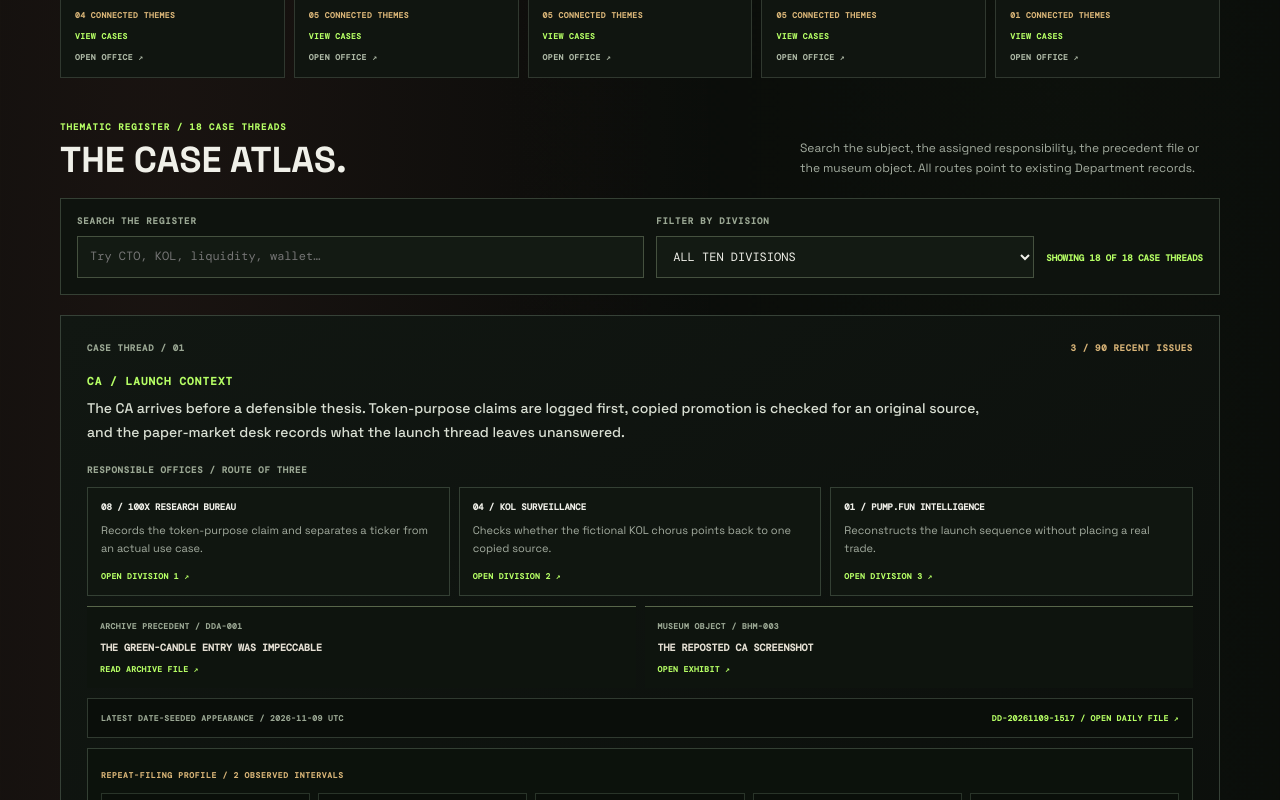
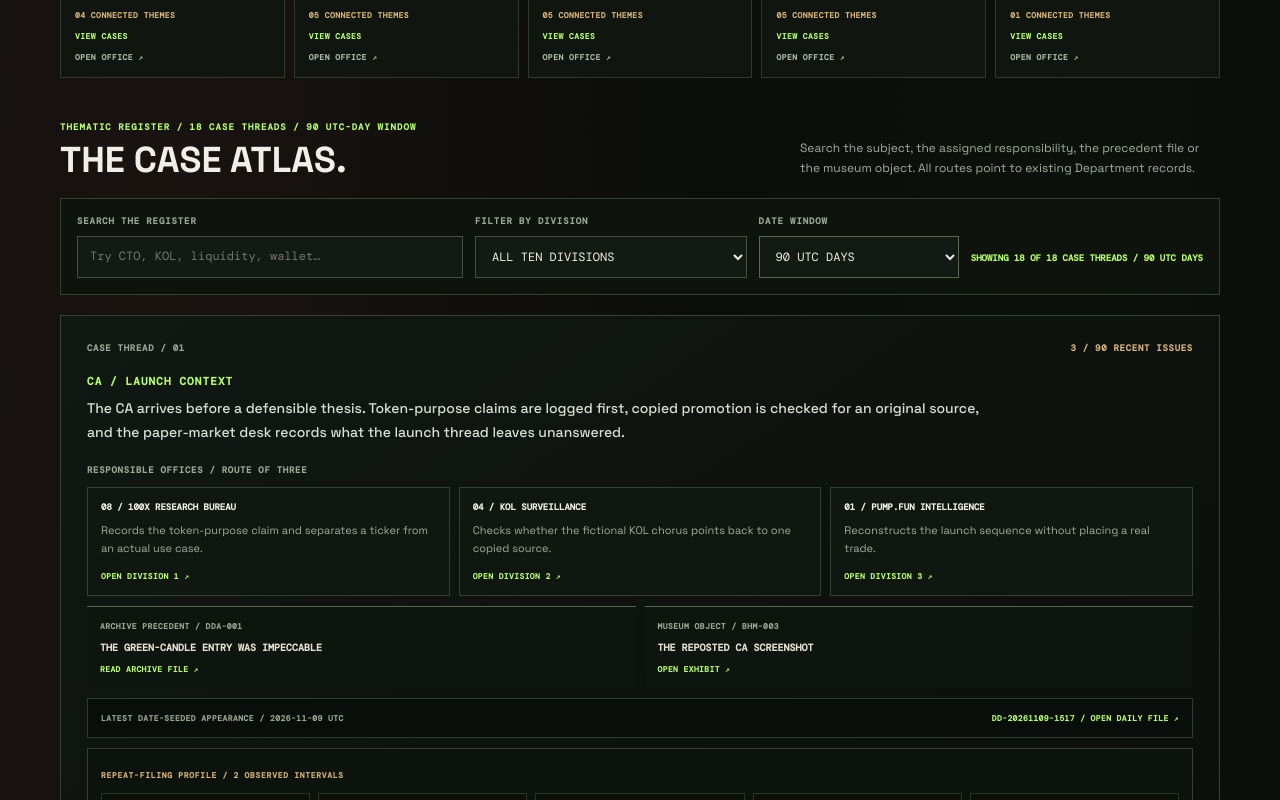
Before and after one commit to safherofficial/weird, a Next.js app: page /daily-office/atlas in a window 1280 px wide. Shown: the part 1080-1880 px from the top of the page. Built offline with nearby package versions, Linux system fonts and the light colour scheme.

Commit message:
Add selectable date windows to Case Atlas (U25.10)

```diff
--- a/app/daily-office/atlas/page.tsx
+++ b/app/daily-office/atlas/page.tsx
@@ -8,14 +8,14 @@ export const dynamic = "force-dynamic";
 
 export const metadata: Metadata = {
   title: "Department Case Atlas | THE DYOR DEPARTMENT",
-  description: "An interactive index of 18 fictional case themes, their assigned offices, archive precedents, Museum exhibits and date-seeded recurrence intervals across all ten Department divisions.",
+  description: "An interactive index of 18 fictional case themes, their assigned offices, archive precedents, Museum exhibits and date-seeded recurrence intervals and selectable 14-to-120-day history across all ten Department divisions.",
   alternates: { canonical: "/daily-office/atlas" },
   robots: { index: false, follow: true },
 };
 
 export default function DepartmentCaseAtlasPage() {
   const asOfDate = new Date().toISOString().slice(0, 10);
-  const atlas = buildDepartmentCaseAtlas(asOfDate, 90);
+  const atlas = buildDepartmentCaseAtlas(asOfDate, 120);
 
   return (
     <main className="audit-page department-case-atlas-page" id="main-content">
@@ -29,7 +29,7 @@ export default function DepartmentCaseAtlasPage() {
         <header className="department-case-atlas-intro">
           <div className="audit-intro__meta">
             <span>INSTITUTIONAL REFERENCE / 18 THEMATIC THREADS</span>
-            <span>90 UTC ISSUES / THROUGH {asOfDate}</span>
+            <span>120 UTC ISSUES AVAILABLE / THROUGH {asOfDate}</span>
           </div>
           <p className="eyebrow">THE DYOR DEPARTMENT / CROSS-DIVISION INDEX</p>
           <h1>THE CASE<br /><span>ATLAS.</span></h1>
--- a/app/daily-office/case-atlas.ts
+++ b/app/daily-office/case-atlas.ts
@@ -275,3 +275,48 @@ export function buildDepartmentCaseAtlas(asOfDate: string, lookbackDays = 90): D
 
   return { asOfDate, lookbackDays, entries, divisions };
 }
+
+export function selectDepartmentCaseAtlasWindow(
+  atlas: DepartmentCaseAtlasData,
+  lookbackDays: number,
+): DepartmentCaseAtlasData {
+  if (!isValidInstitutionalMemoryDate(atlas.asOfDate)) {
+    throw new Error("A valid current or past UTC Atlas date is required.");
+  }
+  if (!Number.isInteger(lookbackDays) || lookbackDays < 1 || lookbackDays > atlas.lookbackDays) {
+    throw new Error("The selected Atlas window must fit within the available UTC history.");
+  }
+
+  const firstDate = shiftInstitutionalMemoryDate(atlas.asOfDate, -(lookbackDays - 1));
+  const entries = atlas.entries.map((entry) => {
+    const occurrences = entry.occurrences.filter((occurrence) =>
+      occurrence.issueDate >= firstDate && occurrence.issueDate <= atlas.asOfDate,
+    );
+    const intervals: DepartmentCaseAtlasInterval[] = occurrences.slice(1).map((olderOccurrence, index) => ({
+      newerIssueDate: occurrences[index].issueDate,
+      olderIssueDate: olderOccurrence.issueDate,
+      days: utcDayDistance(occurrences[index].issueDate, olderOccurrence.issueDate),
+    }));
+    const intervalValues = intervals.map((interval) => interval.days);
+    const latestOccurrence = occurrences[0] ?? null;
+
+    return {
+      ...entry,
+      occurrenceCount: occurrences.length,
+      latestOccurrence,
+      occurrences,
+      recurrence: {
+        daysSinceLatest: latestOccurrence ? utcDayDistance(atlas.asOfDate, latestOccurrence.issueDate) : null,
+        previousOccurrence: occurrences[1] ?? null,
+        intervals,
+        averageIntervalDays: intervalValues.length
+          ? intervalValues.reduce((sum, days) => sum + days, 0) / intervalValues.length
+          : null,
+        shortestIntervalDays: intervalValues.length ? Math.min(...intervalValues) : null,
+        longestIntervalDays: intervalValues.length ? Math.max(...intervalValues) : null,
+      },
+    };
+  });
+
+  return { ...atlas, lookbackDays, entries };
+}
--- a/app/daily-office/department-case-atlas-client.tsx
+++ b/app/daily-office/department-case-atlas-client.tsx
@@ -2,7 +2,7 @@
 
 import Link from "next/link";
 import { useMemo, useState } from "react";
-import type { DepartmentCaseAtlasData } from "./case-atlas";
+import { selectDepartmentCaseAtlasWindow, type DepartmentCaseAtlasData } from "./case-atlas";
 import type { DepartmentSection } from "../divisions";
 import { getDepartmentCaseThemeAnchor } from "./case-theme-anchor";
 
@@ -10,13 +10,18 @@ type DepartmentCaseAtlasClientProps = {
   atlas: DepartmentCaseAtlasData;
 };
 
+const ATLAS_WINDOW_OPTIONS = [14, 30, 60, 90, 120] as const;
+type AtlasWindowDays = (typeof ATLAS_WINDOW_OPTIONS)[number];
+
 export default function DepartmentCaseAtlasClient({ atlas }: DepartmentCaseAtlasClientProps) {
   const [query, setQuery] = useState("");
   const [officeFilter, setOfficeFilter] = useState<DepartmentSection | "ALL">("ALL");
+  const [windowDays, setWindowDays] = useState<AtlasWindowDays>(90);
+  const selectedAtlas = useMemo(() => selectDepartmentCaseAtlasWindow(atlas, windowDays), [atlas, windowDays]);
 
   const visibleEntries = useMemo(() => {
     const normalized = query.trim().toLowerCase();
-    return atlas.entries.filter((entry) => {
+    return selectedAtlas.entries.filter((entry) => {
       const officeMatch = officeFilter === "ALL" ||
         entry.offices.some((office) => office.section === officeFilter);
       const searchable = [
@@ -30,7 +35,7 @@ export default function DepartmentCaseAtlasClient({ atlas }: DepartmentCaseAtlas
       ].join(" ").toLowerCase();
       return officeMatch && (!normalized || searchable.includes(normalized));
     });
-  }, [atlas.entries, officeFilter, query]);
+  }, [selectedAtlas.entries, officeFilter, query]);
 
   return (
     <div className="department-case-atlas">
@@ -64,7 +69,7 @@ export default function DepartmentCaseAtlasClient({ atlas }: DepartmentCaseAtlas
       <section className="department-case-atlas__registry" aria-labelledby="case-atlas-registry-title">
         <div className="department-case-atlas__section-heading">
           <div>
-            <span>THEMATIC REGISTER / {atlas.entries.length} CASE THREADS</span>
+            <span>THEMATIC REGISTER / {atlas.entries.length} CASE THREADS / {windowDays} UTC-DAY WINDOW</span>
             <h2 id="case-atlas-registry-title">THE CASE ATLAS.</h2>
           </div>
           <p>Search the subject, the assigned responsibility, the precedent file or the museum object. All routes point to existing Department records.</p>
@@ -94,8 +99,20 @@ export default function DepartmentCaseAtlasClient({ atlas }: DepartmentCaseAtlas
               ))}
             </select>
           </label>
+          <label>
+            <span>DATE WINDOW</span>
+            <select
+              aria-label="Select Atlas date window"
+              value={windowDays}
+              onChange={(event) => setWindowDays(Number(event.target.value) as AtlasWindowDays)}
+            >
+              {ATLAS_WINDOW_OPTIONS.map((days) => (
+                <option value={days} key={days}>{days} UTC DAYS</option>
+              ))}
+            </select>
+          </label>
           <p role="status" aria-live="polite">
-            SHOWING {visibleEntries.length} OF {atlas.entries.length} CASE THREADS
+            SHOWING {visibleEntries.length} OF {atlas.entries.length} CASE THREADS / {windowDays} UTC DAYS
           </p>
         </div>
 
@@ -109,7 +126,7 @@ export default function DepartmentCaseAtlasClient({ atlas }: DepartmentCaseAtlas
               >
                 <div className="department-case-atlas__case-top">
                   <span>CASE THREAD / {String(index + 1).padStart(2, "0")}</span>
-                  <span>{entry.occurrenceCount} / {atlas.lookbackDays} RECENT ISSUES</span>
+                  <span>{entry.occurrenceCount} / {selectedAtlas.lookbackDays} RECENT ISSUES</span>
                 </div>
                 <p className="department-case-atlas__theme-code">{entry.theme}</p>
                 <h3>{entry.narrative}</h3>
@@ -147,7 +164,7 @@ export default function DepartmentCaseAtlasClient({ atlas }: DepartmentCaseAtlas
                       </Link>
                     </>
                   ) : (
-                    <span>NO APPEARANCE IN THIS {atlas.lookbackDays}-DAY WINDOW / REFERENCE THREAD REMAINS IN THE REGISTER</span>
+                    <span>NO APPEARANCE IN THIS {selectedAtlas.lookbackDays}-DAY WINDOW / REFERENCE THREAD REMAINS IN THE REGISTER</span>
                   )}
                 </div>
 
@@ -274,7 +291,7 @@ export default function DepartmentCaseAtlasClient({ atlas }: DepartmentCaseAtlas
         )}
       </section>
       <p className="department-case-atlas__notice">
-        FICTIONAL EDITORIAL INDEX / THE 90-DAY COUNTS REFER ONLY TO DATE-SEEDED DAILY THEMES. NO LIVE TOKENS,
+        FICTIONAL EDITORIAL INDEX / THE SELECTED WINDOW COUNTS REFER ONLY TO DATE-SEEDED DAILY THEMES. NO LIVE TOKENS,
         WALLETS, ACCOUNTS, PEOPLE OR MARKET EVENTS ARE TRACKED.
       </p>
     </div>
```
Also changed, not shown: app/globals.css, 1 other file (tests, documents, lock files or other folders).
